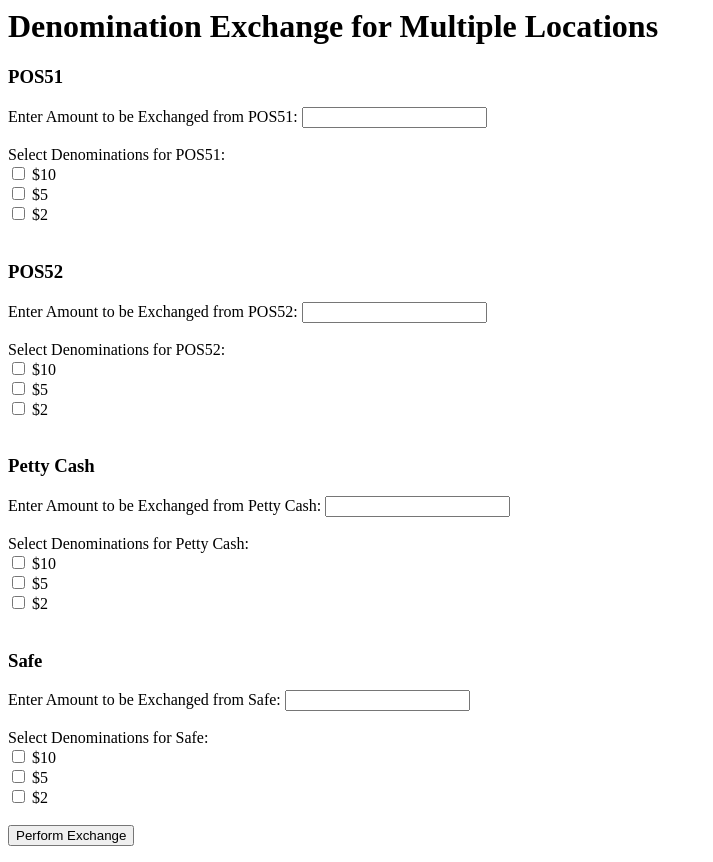
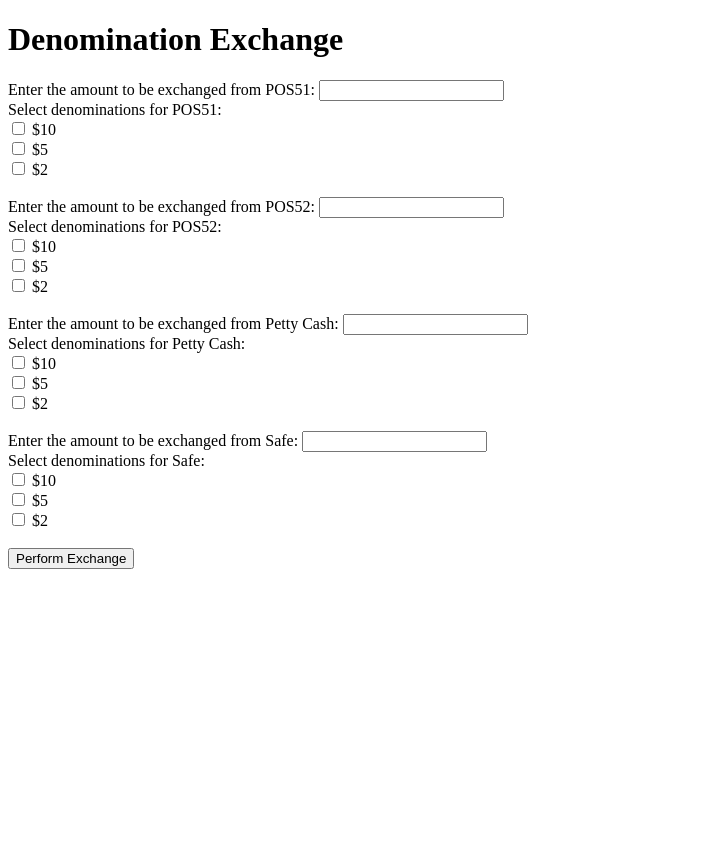
Before and after one commit to jasonzhangkm/dbs-25102024, a Flask app: page / in a window 1280 px wide. Shown: the whole page, without its empty margins (0-713 px from the left). After the commit the page ends 569 px from the top, so only its background shows below. Run offline with Flask 3, Linux system fonts and the light colour scheme.

Commit message:
Update index.html

```diff
--- a/templates/index.html
+++ b/templates/index.html
@@ -1,3 +1,4 @@
+<!DOCTYPE html>
 <html lang="en">
 <head>
     <meta charset="UTF-8">
@@ -5,21 +6,21 @@
     <title>Denomination Exchange</title>
 </head>
 <body>
-    <h1>Denomination Exchange for Multiple Locations</h1>
-    <form action="{{ url_for('perform_exchange') }}" method="POST">
+    <h1>Denomination Exchange</h1>
+    <form action="/" method="POST">
         {% for location in ['POS51', 'POS52', 'Petty Cash', 'Safe'] %}
-        <h3>{{ location }}</h3>
-        <label for="amount_{{ location }}">Enter Amount to be Exchanged from {{ location }}:</label>
-        <input type="number" name="amount_{{ location }}" step="0.01" required>
-        <br><br>
-
-        <label>Select Denominations for {{ location }}:</label><br>
-        <input type="checkbox" name="denominations_{{ location }}" value="10"> $10<br>
-        <input type="checkbox" name="denominations_{{ location }}" value="5"> $5<br>
-        <input type="checkbox" name="denominations_{{ location }}" value="2"> $2<br>
-        <br>
+            <div>
+                <label>Enter the amount to be exchanged from {{ location }}:</label>
+                <input type="number" step="0.01" name="amount_{{ location }}" required>
+                <div>
+                    <label>Select denominations for {{ location }}:</label><br>
+                    <input type="checkbox" name="denom_{{ location }}" value="10"> $10<br>
+                    <input type="checkbox" name="denom_{{ location }}" value="5"> $5<br>
+                    <input type="checkbox" name="denom_{{ location }}" value="2"> $2<br>
+                </div>
+            </div>
+            <br>
         {% endfor %}
-
         <button type="submit">Perform Exchange</button>
     </form>
 </body>
```
